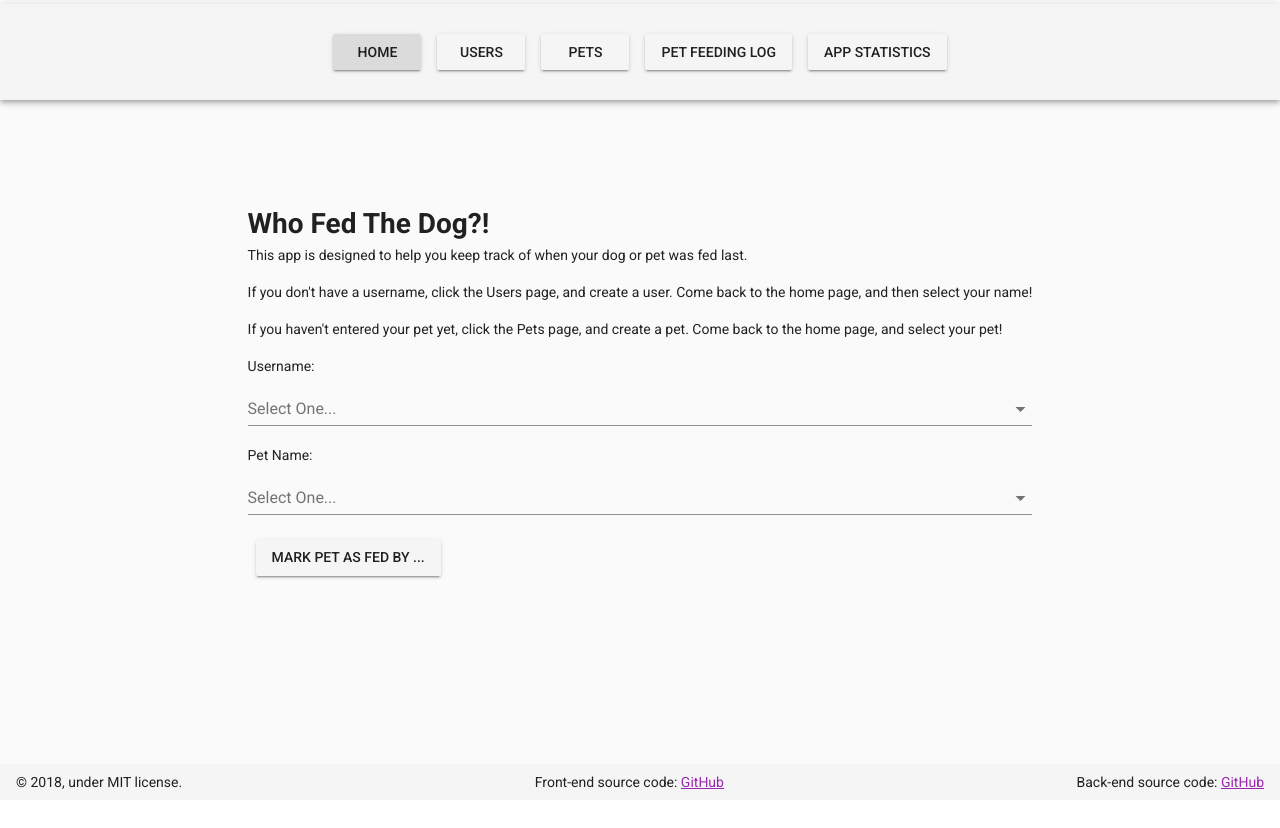
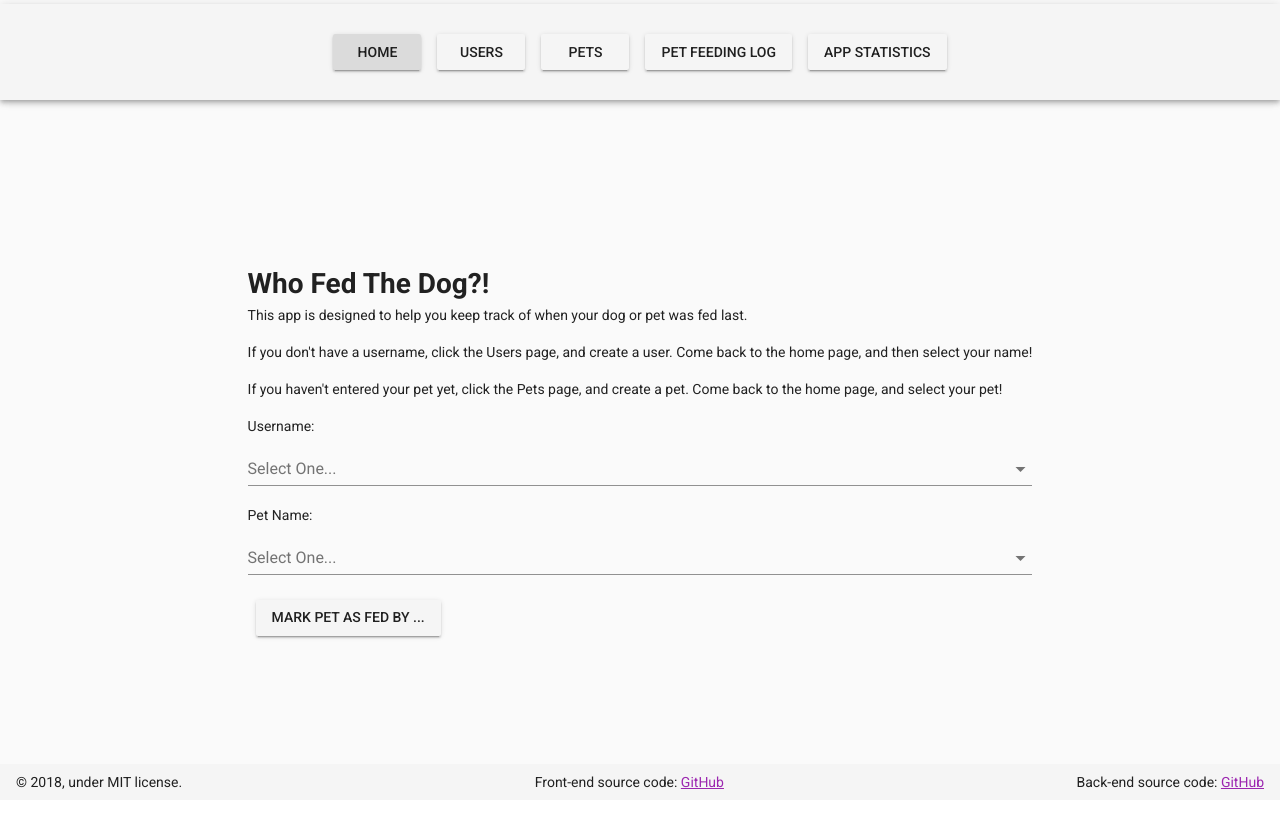
Before and after one commit to yhtomitim/who-fed-the-dog-client, a Vue app in the folder who-fed-the-dog/: page / in a window 1280 px wide. Shown: the top 828 px of the page. Before the commit the page ends 800 px from the top, so only its background shows below. Built offline with nearby package versions, Linux system fonts and the light colour scheme; no server answers.

Commit message:
add padding and margin to container

```diff
--- a/who-fed-the-dog/src/App.vue
+++ b/who-fed-the-dog/src/App.vue
@@ -4,7 +4,8 @@
       <Header/>
       <v-container
         fluid
-        fill-height>
+        fill-height
+        class="pt-5 mt-5">
         <v-layout
           align-center
           justify-center>
```
